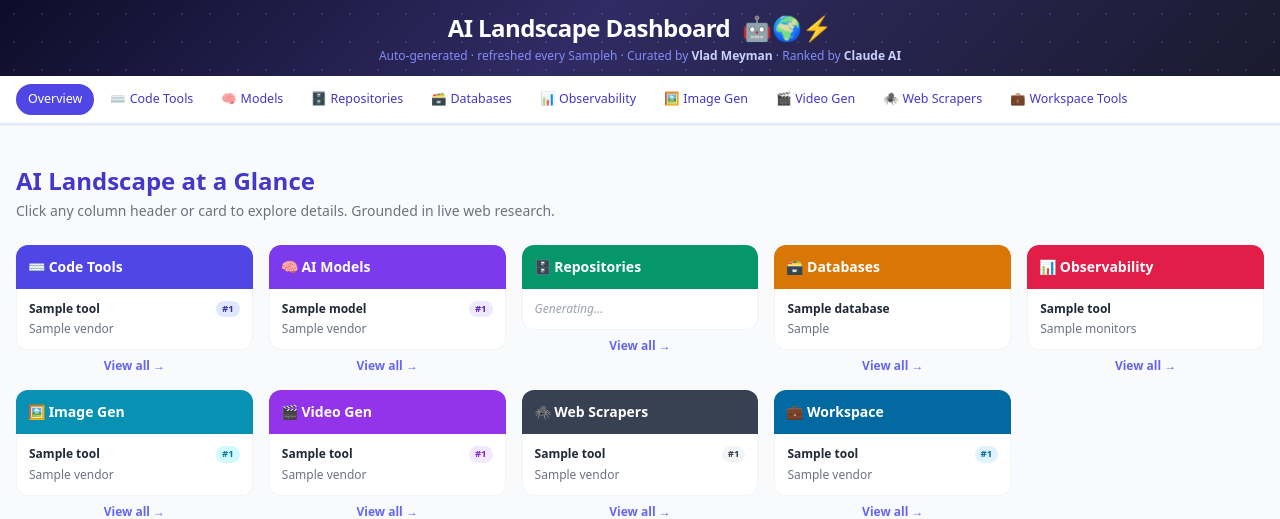
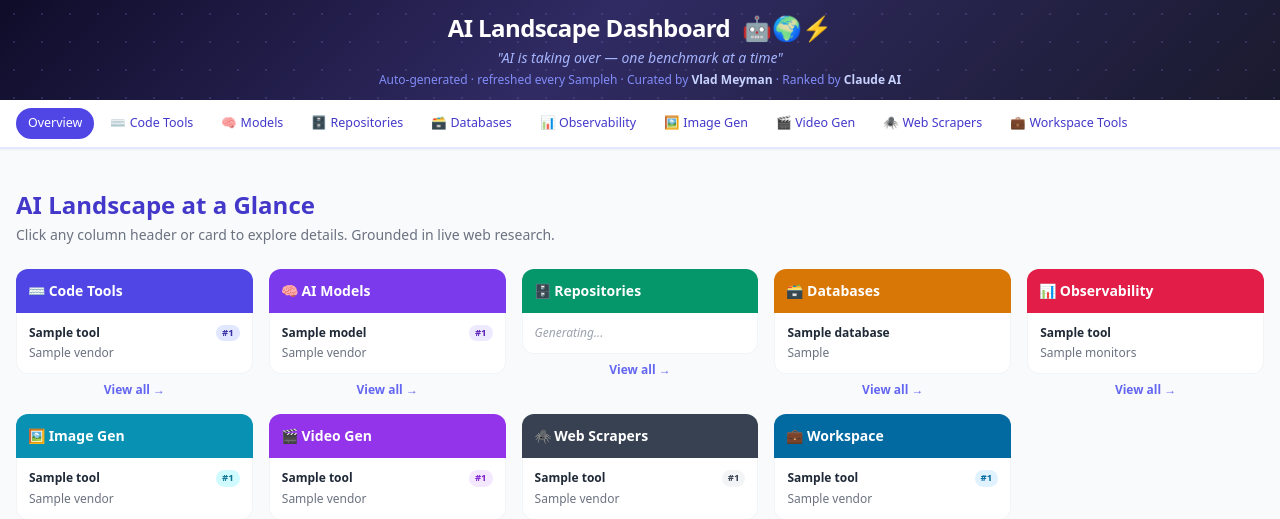
Before and after one commit to nosnow111/ai-landscape, a Python web app: template templates/index.html in a window 1280 px wide. Shown: the top 519 px of the page. Run offline with Jinja, Linux system fonts and the light colour scheme; the template is opened without the code that fills it: most values are stand-ins (such as "Sample title", 1, 10 or a date in 2020); some libraries are stand-ins or nearby versions.

Commit message:
Restore tagline to header

```diff
--- a/docs/index.html
+++ b/docs/index.html
@@ -60,7 +60,9 @@
       <h1 class="text-2xl font-bold tracking-tight">AI Landscape Dashboard</h1>
       <span class="text-2xl leading-none" title="One API call at a time...">🤖🌍⚡</span>
     </div>
-    <!-- Row 2: meta + attribution centered -->
+    <!-- Row 2: tagline -->
+    <p class="text-indigo-300 text-sm italic mt-1">"AI is taking over — one benchmark at a time"</p>
+    <!-- Row 3: meta + attribution centered -->
 
     <p class="text-indigo-400 text-xs mt-1">
       Auto-generated · refreshed every 24h · Last updated: 2026-10-25 04:08:14 UTC
--- a/templates/index.html
+++ b/templates/index.html
@@ -60,7 +60,9 @@
       <h1 class="text-2xl font-bold tracking-tight">AI Landscape Dashboard</h1>
       <span class="text-2xl leading-none" title="One API call at a time...">🤖🌍⚡</span>
     </div>
-    <!-- Row 2: meta + attribution centered -->
+    <!-- Row 2: tagline -->
+    <p class="text-indigo-300 text-sm italic mt-1">"AI is taking over — one benchmark at a time"</p>
+    <!-- Row 3: meta + attribution centered -->
     {% set any_meta = sections.code_tools.get('_meta') or sections.models.get('_meta') %}
     <p class="text-indigo-400 text-xs mt-1">
       Auto-generated · refreshed every {{ refresh_hours }}h{% if any_meta %} · Last updated: {{ any_meta.generated_at[:19] | replace('T',' ') }} UTC{% endif %}
```
